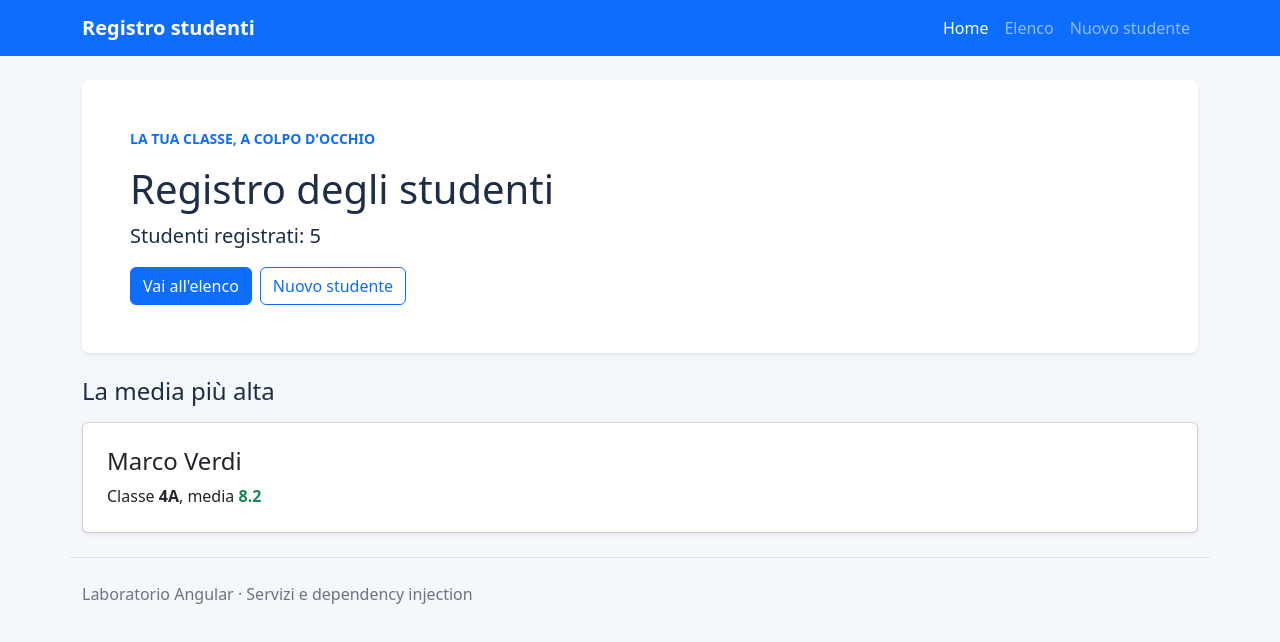
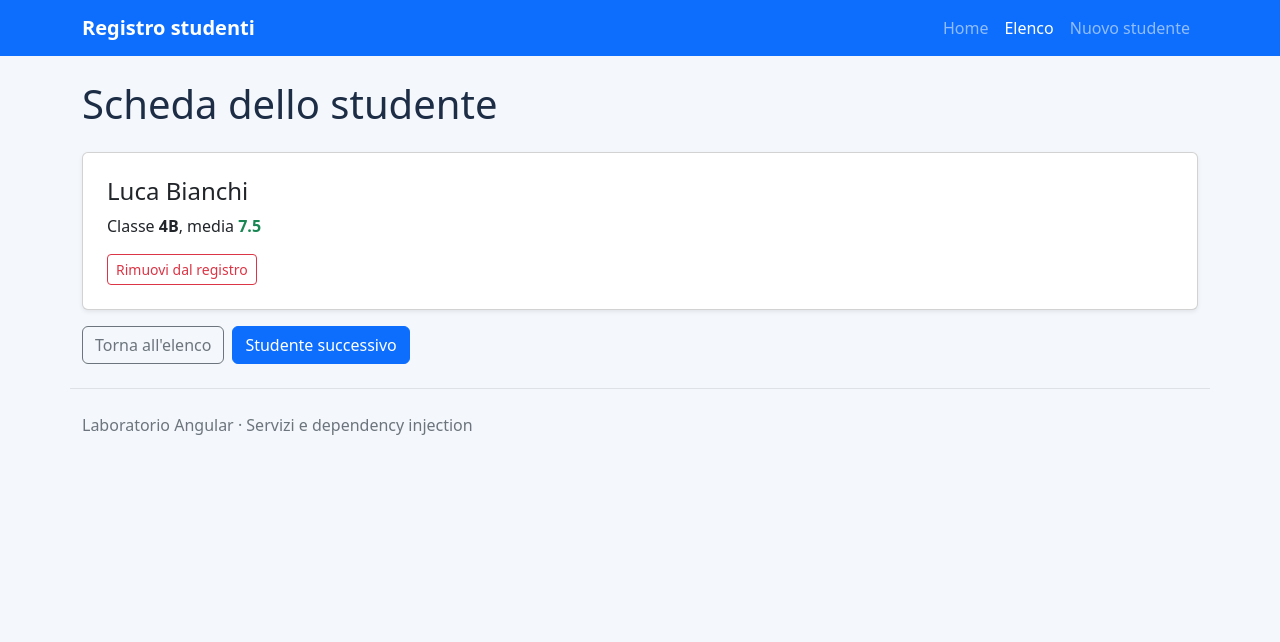
Before and after one commit to JohnCarloG/frutta_angular, an Angular app in the folder registro-studenti/: page /elenco/1 in a window 1280 px wide. Before the commit this address led to /home. Shown: the top 642 px of the page. Built offline with nearby package versions, Linux system fonts and the light colour scheme.

Commit message:
Passo 8: dettaglio con parametro

```diff
--- a/registro-studenti/src/app/app.routes.ts
+++ b/registro-studenti/src/app/app.routes.ts
@@ -2,10 +2,12 @@
 import { Home } from './home/home';
 import { Elenco } from './elenco/elenco';
 import { Inserimento } from './inserimento/inserimento';
+import { DettaglioStudente } from './dettaglio-studente/dettaglio-studente';
 export const routes: Routes = [
   { path: '', redirectTo: 'home', pathMatch: 'full' },
   { path: 'home', component: Home },
   { path: 'elenco', component: Elenco },
   { path: 'inserimento', component: Inserimento },
+  { path: 'elenco/:id', component: DettaglioStudente },
   { path: '**', redirectTo: 'home' },
 ];
--- /dev/null
+++ b/registro-studenti/src/app/dettaglio-studente/dettaglio-studente.html
@@ -0,0 +1,8 @@
+@if (studente(); as s) {
+  <h1 class="mb-4">Scheda dello studente</h1>
+  <app-studente-card [studente]="s" (rimosso)="rimuovi($event)" />
+  <div class="mt-3 d-flex flex-wrap gap-2">
+    <a class="btn btn-outline-secondary" routerLink="/elenco">Torna all'elenco</a>
+    <button type="button" class="btn btn-primary" (click)="successivo()">Studente successivo</button>
+  </div>
+}
--- /dev/null
+++ b/registro-studenti/src/app/dettaglio-studente/dettaglio-studente.ts
@@ -0,0 +1,35 @@
+import { Component, OnInit, inject, signal, DestroyRef } from '@angular/core';
+import { takeUntilDestroyed } from '@angular/core/rxjs-interop';
+import { ActivatedRoute, Router, RouterLink } from '@angular/router';
+import { Studente } from '../modelli/studente';
+import { StudentiService } from '../services/studenti-service';
+import { StudenteCard } from '../studente-card/studente-card';
+@Component({ selector: 'app-dettaglio-studente', imports: [RouterLink, StudenteCard], templateUrl: './dettaglio-studente.html' })
+export class DettaglioStudente implements OnInit {
+  private readonly route = inject(ActivatedRoute);
+  private readonly router = inject(Router);
+  private readonly studentiService = inject(StudentiService);
+  private readonly destroyRef = inject(DestroyRef);
+  readonly studente = signal<Studente | undefined>(undefined);
+
+  ngOnInit(): void {
+    // La sottoscrizione aggiorna la scheda anche se il router riusa il componente.
+    this.route.paramMap.pipe(takeUntilDestroyed(this.destroyRef)).subscribe(parametri => {
+      const trovato = this.studentiService.trova(Number(parametri.get('id')));
+      this.studente.set(trovato);
+      if (!trovato) void this.router.navigate(['/elenco'], { replaceUrl: true });
+    });
+  }
+
+  successivo(): void {
+    const attuale = this.studente();
+    if (!attuale) return;
+    const prossimo = this.studentiService.successivo(attuale.id);
+    if (prossimo) void this.router.navigate(['/elenco', prossimo.id]);
+  }
+
+  rimuovi(s: Studente): void {
+    this.studentiService.rimuovi(s.id);
+    void this.router.navigate(['/elenco']);
+  }
+}
--- a/registro-studenti/src/app/elenco/elenco.html
+++ b/registro-studenti/src/app/elenco/elenco.html
@@ -13,6 +13,6 @@
 <tbody>@for (s of filtrati(); track s.id) {
 <tr><td>{{ s.id }}</td><td>{{ s.nome }}</td><td>{{ s.classe }}</td>
 <td [class.text-success]="s.mediaVoti >= 6" [class.text-danger]="s.mediaVoti < 6">{{ s.mediaVoti }}</td>
-<td><button type="button" class="btn btn-sm btn-outline-danger" (click)="rimuovi(s.id)">Elimina</button></td></tr>
+<td class="text-end text-nowrap"><a class="btn btn-sm btn-outline-primary me-1" [routerLink]="['/elenco', s.id]">Dettaglio</a><button type="button" class="btn btn-sm btn-outline-danger" (click)="rimuovi(s.id)">Elimina</button></td></tr>
 }</tbody></table></div>
 }
--- a/registro-studenti/src/app/elenco/elenco.ts
+++ b/registro-studenti/src/app/elenco/elenco.ts
@@ -1,7 +1,8 @@
 import { Component, computed, inject, signal } from '@angular/core';
+import { RouterLink } from '@angular/router';
 import { FormsModule } from '@angular/forms';
 import { StudentiService } from '../services/studenti-service';
-@Component({ selector: 'app-elenco', imports: [FormsModule], templateUrl: './elenco.html' })
+@Component({ selector: 'app-elenco', imports: [FormsModule, RouterLink], templateUrl: './elenco.html' })
 export class Elenco {
   private readonly studentiService = inject(StudentiService);
   readonly filtroClasse = signal('');
```
